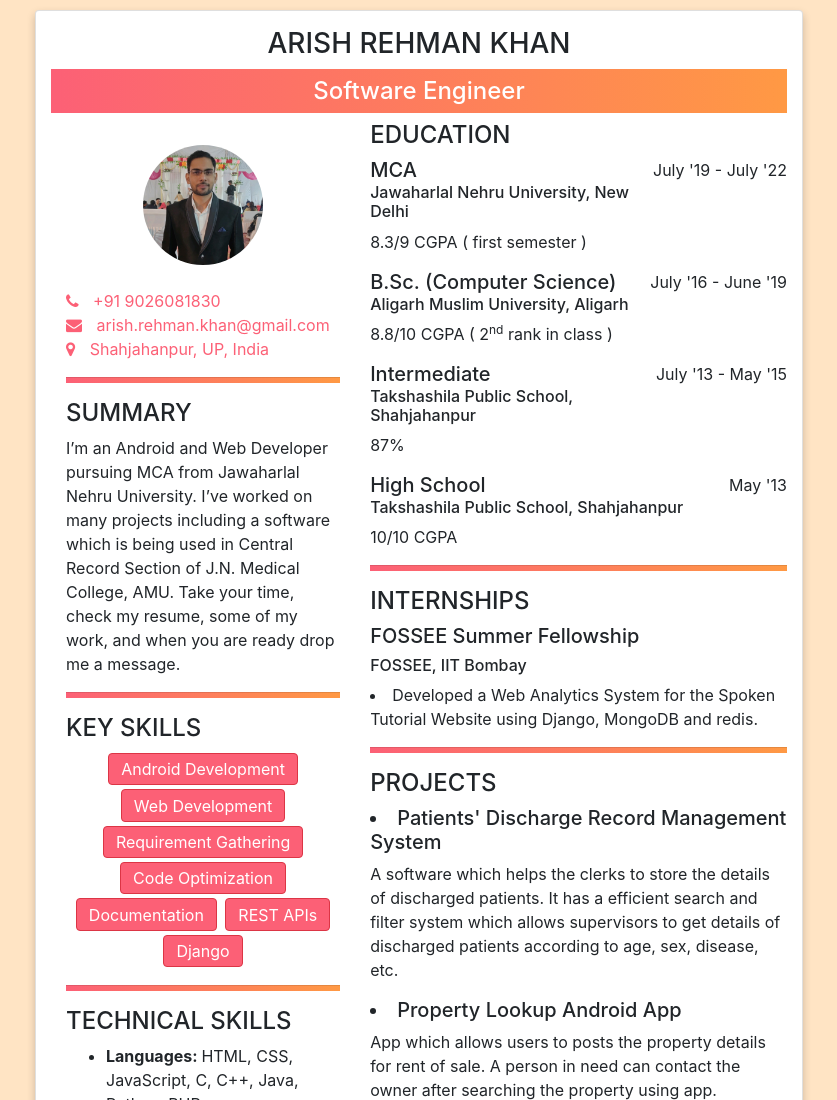
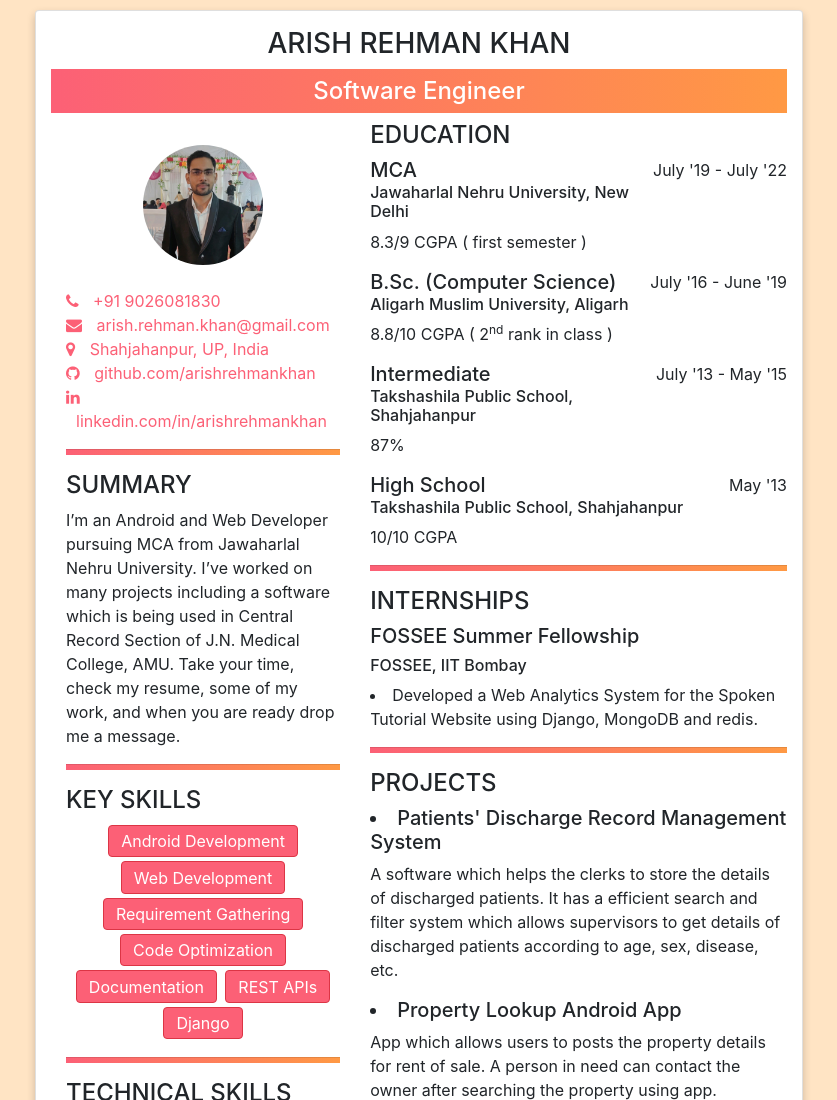
Before and after one commit to arishrehmankhan/arishrehmankhan.github.io, a plain HTML site: page index.html in a window 1280 px wide. Shown: the top 1100 px of the page, without its empty margins (221-1058 px from the left). Drawn offline with Linux system fonts and the light colour scheme.

Commit message:
add social links

```diff
--- a/css/custom.css
+++ b/css/custom.css
@@ -43,6 +43,11 @@ body {
     width: 120px;
 }
 
+a {
+    text-decoration: none;
+    color: rgb(252, 96, 118);
+}
+
 .border-radius-50 {
     border-radius: 50%;
 }
--- a/index.html
+++ b/index.html
@@ -28,6 +28,10 @@
                         <i class="fa fa-envelope"></i> <span class="ml-10"> arish.rehman.khan@gmail.com </span>
                         <br>
                         <i class="fa fa-map-marker"></i> <span class="ml-10"> Shahjahanpur, UP, India</span>
+                        <br>
+                        <i class="fa fa-github"></i> <span class="ml-10"> <a href="https://github.com/arishrehmankhan/">github.com/arishrehmankhan</a> </span>
+                        <br>
+                        <i class="fa fa-linkedin"></i> <span class="ml-10"> <a href="https://linkedin.com/in/arishrehmankhan">linkedin.com/in/arishrehmankhan</a> </span>
                         <br>
                     </div>
                     <hr class="gradient divider">
```
